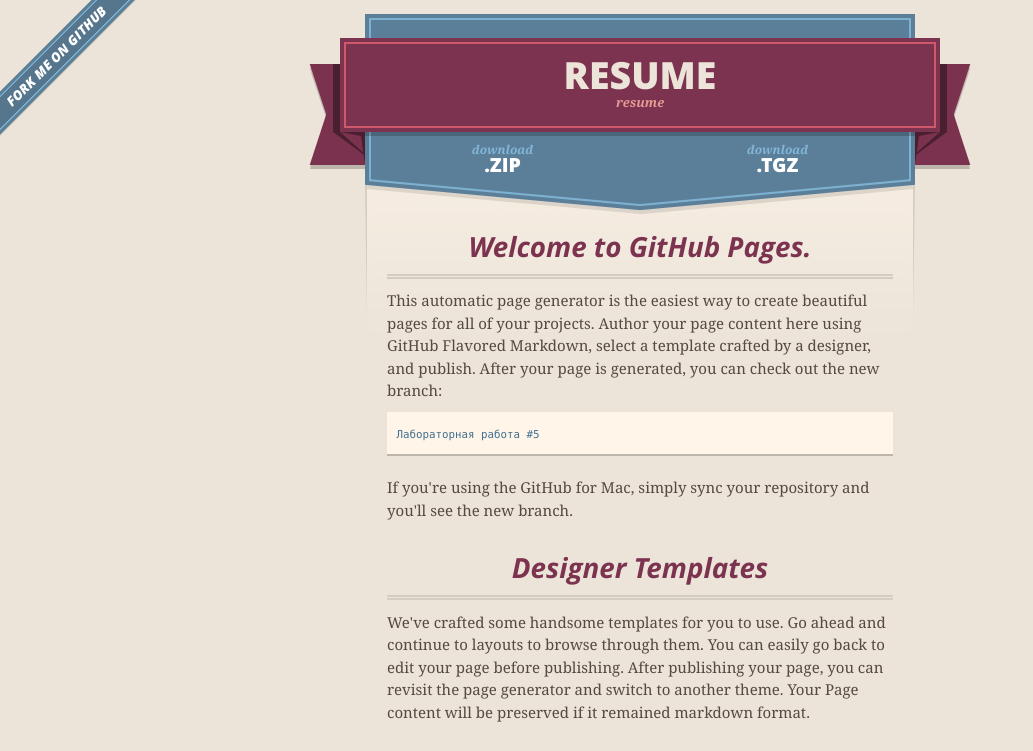
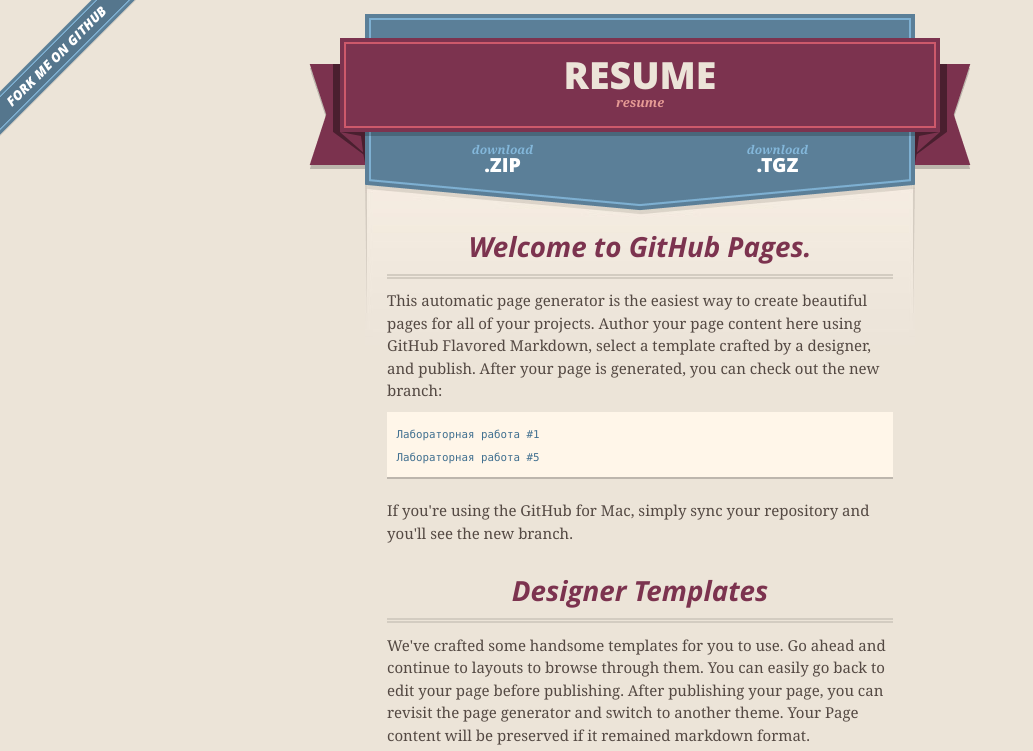
Before and after one commit to Freeferst/resume, a plain HTML site: page index.html in a window 1280 px wide. Shown: the top 751 px of the page, without its empty margins (0-1033 px from the left). Drawn offline with nearby package versions, Linux system fonts and the light colour scheme.

Commit message:
Update index.html

```diff
--- a/index.html
+++ b/index.html
@@ -51,7 +51,8 @@
 
 <p>This automatic page generator is the easiest way to create beautiful pages for all of your projects. Author your page content here using GitHub Flavored Markdown, select a template crafted by a designer, and publish. After your page is generated, you can check out the new branch:</p>
 
-<pre><code><a href="1.html">Лабораторная работа #5</a>
+<pre><code><a href="2.html">Лабораторная работа #1</a>
+<a href="1.html">Лабораторная работа #5</a>
 </code></pre>
 
 <p>If you're using the GitHub for Mac, simply sync your repository and you'll see the new branch.</p>
```
